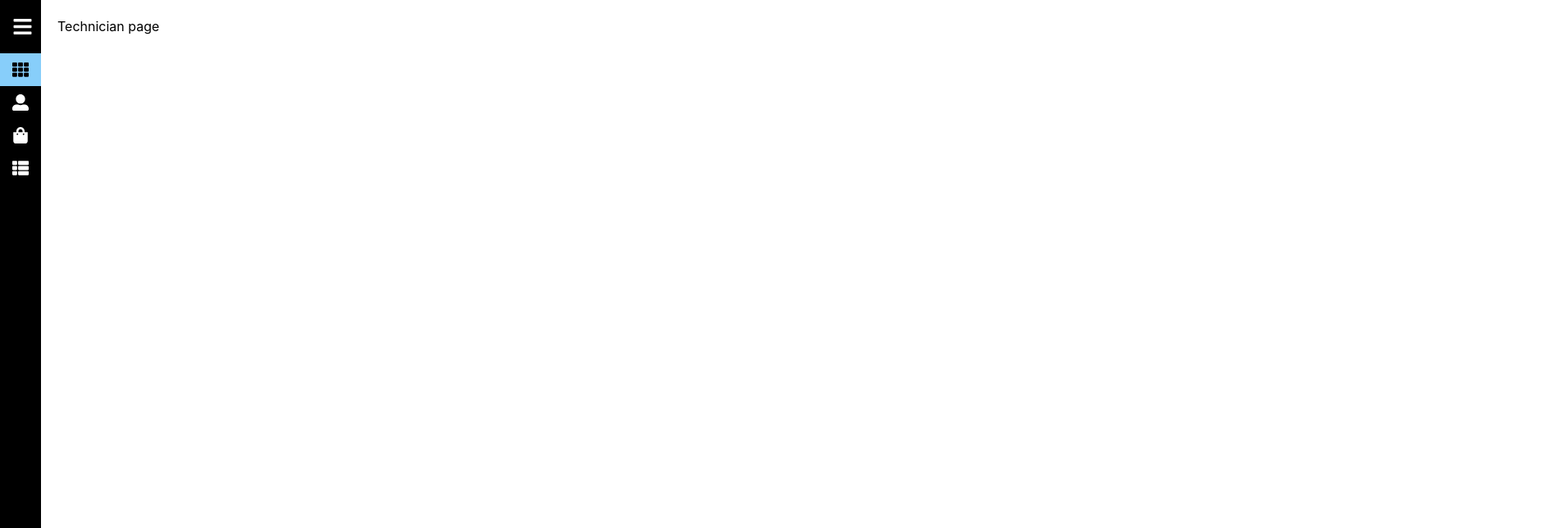
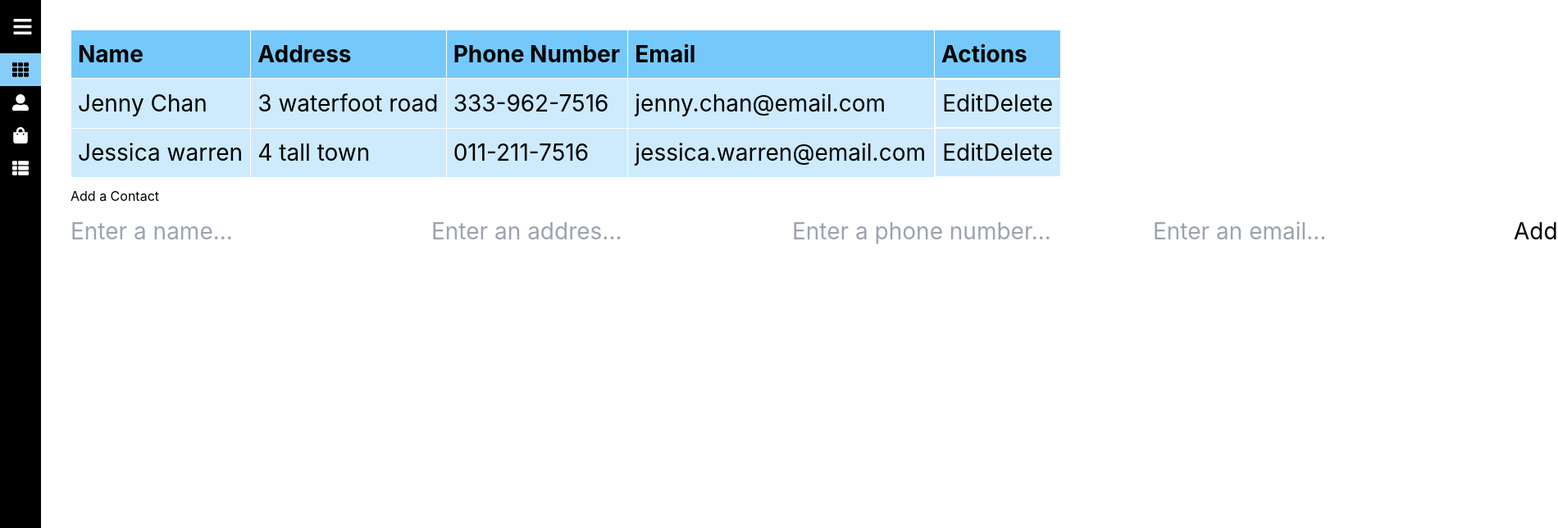
Before and after one commit to Muliro1/Garage-Management-System, a React (Create React App) app in the folder client/: page / in a window 1280 px wide. Shown: the top 644 px of the page at 82% size, 1900 px wide, since content can reach past the window. Built offline with nearby package versions, Linux system fonts and the light colour scheme.

Commit message:
updates technician component

```diff
--- a/client/src/App.css
+++ b/client/src/App.css
@@ -88,3 +88,44 @@
 .icon, .link_text{
   font-size: 20px;
 }
+.app-container {
+  display: flex;
+  flex-direction: column;
+  gap: 10px;
+  padding: 1rem;
+}
+
+table {
+  border-collapse: collapse;
+  width: 100%;
+}
+
+th,
+td {
+  border: 1px solid #ffffff;
+  text-align: left;
+  padding: 8px;
+  font-size: 32px;
+}
+
+th {
+  background-color: rgb(117, 201, 250);
+}
+
+td {
+  background-color: rgb(205, 235, 253);
+}
+
+form {
+  display: flex;
+  gap: 5px;
+}
+
+form td:last-child {
+  display: flex;
+  justify-content: space-evenly;
+}
+
+form * {
+  font-size: 28px;
+}
--- a/client/src/App.js
+++ b/client/src/App.js
@@ -6,6 +6,7 @@
 import Sidebar from './Components/Sidebar';
 import Vehicles from './Components/Vehicles';
 import Technician from './Components/Technician';
+
 // import User from './Components/User';
 
 const App = () => {
--- /dev/null
+++ b/client/src/Components/EditableRow.js
@@ -0,0 +1,60 @@
+import React from "react";
+
+const EditableRow = ({
+  editFormData,
+  handleEditFormChange,
+  handleCancelClick,
+}) => {
+  return (
+    <tr>
+      <td>
+        <input
+          type="text"
+          required="required"
+          placeholder="Enter a name..."
+          name="fullName"
+        //   value={editFormData.fullName}
+          onChange={handleEditFormChange}
+        ></input>
+      </td>
+      <td>
+        <input
+          type="text"
+          required="required"
+          placeholder="Enter an address..."
+          name="address"
+        //   value={editFormData.address}
+          onChange={handleEditFormChange}
+        ></input>
+      </td>
+      <td>
+        <input
+          type="text"
+          required="required"
+          placeholder="Enter a phone number..."
+          name="phoneNumber"
+        //   value={editFormData.phoneNumber}
+          onChange={handleEditFormChange}
+        ></input>
+      </td>
+      <td>
+        <input
+          type="email"
+          required="required"
+          placeholder="Enter an email..."
+          name="email"
+        //   value={editFormData.email}
+          onChange={handleEditFormChange}
+        ></input>
+      </td>
+      <td>
+        <button type="submit">Save</button>
+        <button type="button" onClick={handleCancelClick}>
+          Cancel
+        </button>
+      </td>
+    </tr>
+  );
+};
+
+export default EditableRow;
--- /dev/null
+++ b/client/src/Components/ReadOnlyRow.js
@@ -0,0 +1,25 @@
+import React from "react";
+
+const ReadOnlyRow = ({ contact, handleEditClick, handleDeleteClick }) => {
+  return (
+    <tr>
+      <td>{contact.fullName}</td>
+      <td>{contact.address}</td>
+      <td>{contact.phoneNumber}</td>
+      <td>{contact.email}</td>
+      <td>
+        <button
+          type="button"
+          onClick={(event) => handleEditClick(event, contact)}
+        >
+          Edit
+        </button>
+        <button type="button" onClick={() => handleDeleteClick(contact.id)}>
+          Delete
+        </button>
+      </td>
+    </tr>
+  );
+};
+
+export default ReadOnlyRow;
--- a/client/src/Components/Technician.js
+++ b/client/src/Components/Technician.js
@@ -1,11 +1,199 @@
-import React from 'react';
+import React, { useState,Fragment } from "react";
+import { nanoid } from "nanoid";
+import EditableRow from "./EditableRow";
+import ReadOnlyRow from "./ReadOnlyRow";
+
+const data = [
+  {
+    id: 1,
+    fullName: "Jenny Chan",
+    address: "3 waterfoot road",
+    phoneNumber: "333-962-7516",
+    email: "jenny.chan@email.com",
+  },
+  {
+    id: 2,
+    fullName: "Jessica warren",
+    address: "4 tall town",
+    phoneNumber: "011-211-7516",
+    email: "jessica.warren@email.com",
+  },
+];
 
 const Technician = () => {
-    return (
-        <div>
-            <h1>Technician  page</h1>
-        </div>
-    );
+    const [contacts, setContacts] = useState(data);
+    const [addFormData, setAddFormData] = useState({
+      fullName: "",
+      address: "",
+      phoneNumber: "",
+      email: "",
+    });
+
+    const [editFormData, setEditFormData] = useState({
+      fullName: "",
+      address: "",
+      phoneNumber: "",
+      email: "",
+    });
+
+    const [editContactId, setEditContactId] = useState(null);
+
+    const handleAddFormChange = (event) => {
+      event.preventDefault();
+
+      const fieldName = event.target.getAttribute("name");
+      const fieldValue = event.target.value;
+
+      const newFormData = { ...addFormData };
+      newFormData[fieldName] = fieldValue;
+
+      setAddFormData(newFormData);
+    };
+
+    const handleEditFormChange = (event) => {
+      event.preventDefault();
+
+      const fieldName = event.target.getAttribute("name");
+      const fieldValue = event.target.value;
+
+      const newFormData = { ...editFormData };
+      newFormData[fieldName] = fieldValue;
+
+      setEditFormData(newFormData);
+    };
+
+    const handleAddFormSubmit = (event) => {
+      event.preventDefault();
+
+      const newContact = {
+        id: nanoid(),
+        fullName: addFormData.fullName,
+        address: addFormData.address,
+        phoneNumber: addFormData.phoneNumber,
+        email: addFormData.email,
+      };
+
+      const newContacts = [...contacts, newContact];
+      setContacts(newContacts);
+    };
+
+    const handleEditFormSubmit = (event) => {
+      event.preventDefault();
+
+      const editedContact = {
+        id: editContactId,
+        fullName: editFormData.fullName,
+        address: editFormData.address,
+        phoneNumber: editFormData.phoneNumber,
+        email: editFormData.email,
+      };
+
+      const newContacts = [...contacts];
+
+      const index = contacts.findIndex((contact) => contact.id === editContactId);
+
+      newContacts[index] = editedContact;
+
+      setContacts(newContacts);
+      setEditContactId(null);
+    };
+
+    const handleEditClick = (event, contact) => {
+      event.preventDefault();
+      setEditContactId(contact.id);
+
+      const formValues = {
+        fullName: contact.fullName,
+        address: contact.address,
+        phoneNumber: contact.phoneNumber,
+        email: contact.email,
+      };
+
+      setEditFormData(formValues);
+    };
+
+    const handleCancelClick = () => {
+      setEditContactId(null);
+    };
+
+    const handleDeleteClick = (contactId) => {
+      const newContacts = [...contacts];
+
+      const index = contacts.findIndex((contact) => contact.id === contactId);
+
+      newContacts.splice(index, 1);
+
+      setContacts(newContacts);
+    };
+  return (
+    <div className="app-container">
+      <form onSubmit={handleEditFormSubmit}>
+        <table>
+          <thead>
+            <tr>
+              <th>Name</th>
+              <th>Address</th>
+              <th>Phone Number</th>
+              <th>Email</th>
+              <th>Actions</th>
+            </tr>
+          </thead>
+          <tbody>
+            {contacts.map((contact) => (
+              <Fragment>
+                {editContactId === contact.id ? (
+                  <EditableRow
+                    editFormData={editFormData}
+                    handleEditFormChange={handleEditFormChange}
+                    handleCancelClick={handleCancelClick}
+                  />
+                ) : (
+                  <ReadOnlyRow
+                    contact={contact}
+                    handleEditClick={handleEditClick}
+                    handleDeleteClick={handleDeleteClick}
+                  />
+                )}
+              </Fragment>
+            ))}
+          </tbody>
+        </table>
+      </form>
+
+      <h2>Add a Contact</h2>
+      <form onSubmit={handleAddFormSubmit}>
+        <input
+          type="text"
+          name="fullName"
+          required="required"
+          placeholder="Enter a name..."
+          onChange={handleAddFormChange}
+        />
+        <input
+          type="text"
+          name="address"
+          required="required"
+          placeholder="Enter an addres..."
+          onChange={handleAddFormChange}
+        />
+        <input
+          type="text"
+          name="phoneNumber"
+          required="required"
+          placeholder="Enter a phone number..."
+          onChange={handleAddFormChange}
+        />
+        <input
+          type="email"
+          name="email"
+          required="required"
+          placeholder="Enter an email..."
+          onChange={handleAddFormChange}
+        />
+        <button type="submit">Add</button>
+      </form>
+    </div>
+  );
 };
 
 export default Technician;
```
